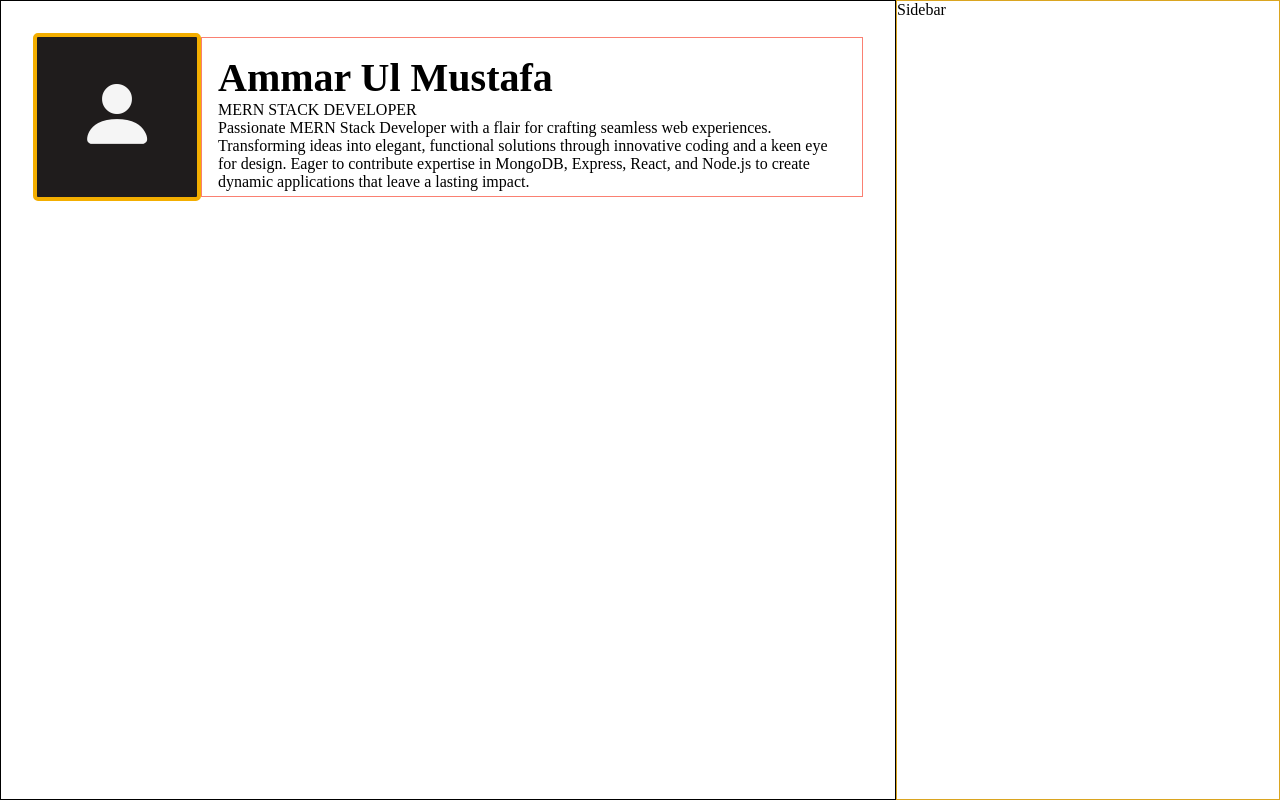
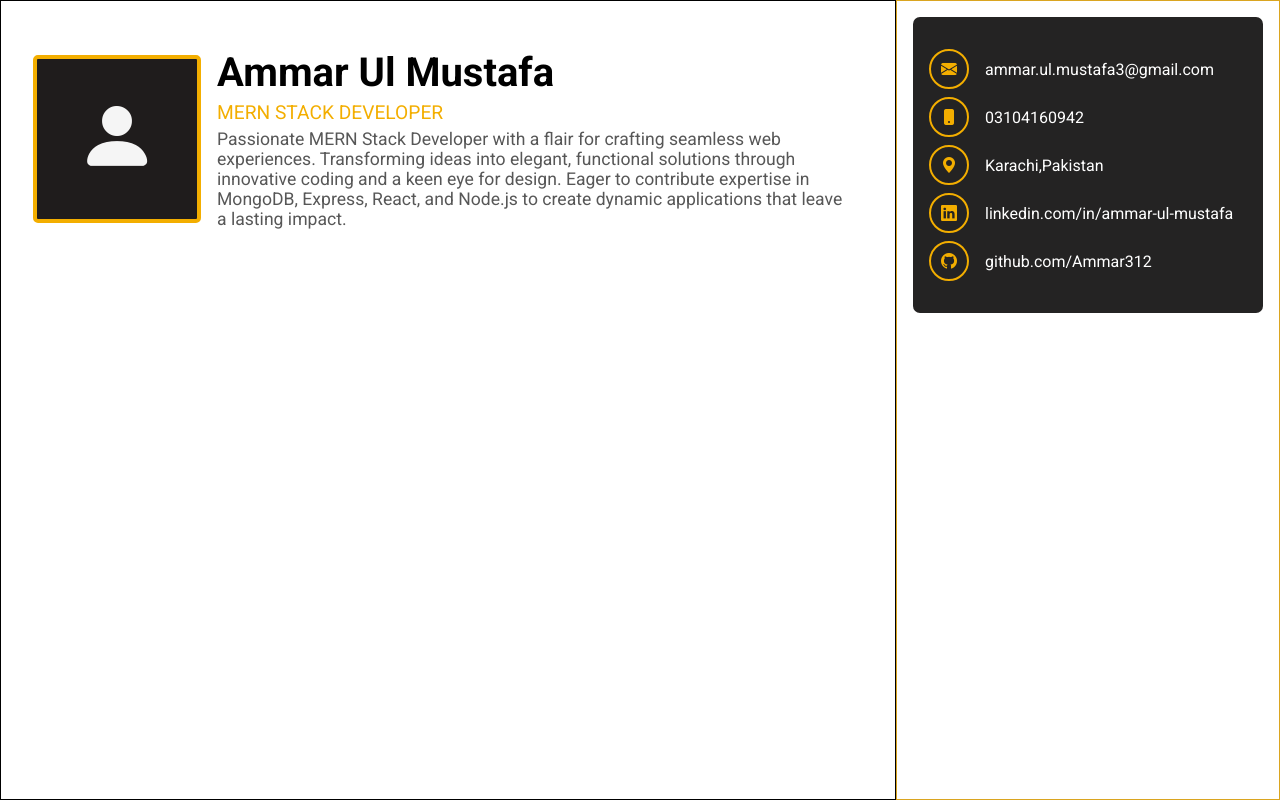
Before and after one commit to Ammar312/cv-react, a React (Vite) app: page / in a window 1280 px wide. Built offline with nearby package versions, Linux system fonts and the light colour scheme.

Commit message:
upper side done

```diff
--- a/src/App.css
+++ b/src/App.css
@@ -1,7 +1,10 @@
+@import url("https://fonts.googleapis.com/css2?family=Roboto:wght@300;400;500;700&display=swap");
+
 * {
   margin: 0;
   padding: 0;
   box-sizing: border-box;
+  font-family: "Roboto", sans-serif;
 }
 body {
   width: 100%;
@@ -28,7 +31,7 @@ body {
   display: flex;
 }
 .main1Div .img span {
-  border: 4px solid rgb(243, 174, 0);
+  border: 4px solid #f3ae00;
   background: rgb(31, 28, 28);
   width: 2em;
   height: 2em;
@@ -41,17 +44,58 @@ body {
   padding: 1em;
 }
 .nameAndTagline {
-  border: 1px solid salmon;
+  /* border: 1px solid salmon; */
   display: flex;
   flex-direction: column;
   /* width: 15em; */
-  height: 10em;
+  height: auto;
   padding: 1em;
+  gap: 0.3em;
 }
 .nameAndTagline h1 {
   font-size: 2.5rem;
 }
+
+.nameAndTagline p {
+  color: #f3ae00;
+  font-size: 1.2rem;
+}
+.nameAndTagline div {
+  color: rgb(87, 87, 87);
+  font-size: 1.1rem;
+}
 .sidebar {
   width: 30%;
   border: 1px solid goldenrod;
+  display: flex;
+  flex-direction: column;
+  align-items: center;
+  padding: 1em;
 }
+.info {
+  width: 100%;
+  border-radius: 7px;
+  display: flex;
+  flex-direction: column;
+  padding: 2em 1em;
+  background: rgb(36, 35, 35);
+  gap: 0.5em;
+}
+.line {
+  display: flex;
+  align-items: center;
+  gap: 1em;
+}
+.line span {
+  width: 2.5em;
+  height: 2.5em;
+  border: 2px solid #f3ae00;
+  border-radius: 50%;
+  display: flex;
+  justify-content: center;
+  align-items: center;
+  color: #f3ae00;
+}
+.line p {
+  color: white;
+}
--- a/src/App.jsx
+++ b/src/App.jsx
@@ -25,7 +25,40 @@ function App() {
             </div>
           </div>
         </section>
-        <section className="sidebar">Sidebar</section>
+        <section className="sidebar">
+          <div className="info">
+            <div className="line">
+              <span>
+                <i className="bi bi-envelope-fill"></i>
+              </span>
+              <p>ammar.ul.mustafa3@gmail.com</p>
+            </div>
+            <div className="line">
+              <span>
+                <i class="bi bi-phone-fill"></i>
+              </span>
+              <p>03104160942</p>
+            </div>
+            <div className="line">
+              <span>
+                <i class="bi bi-geo-alt-fill"></i>
+              </span>
+              <p>Karachi,Pakistan</p>
+            </div>
+            <div className="line">
+              <span>
+                <i class="bi bi-linkedin"></i>
+              </span>
+              <p>linkedin.com/in/ammar-ul-mustafa</p>
+            </div>
+            <div className="line">
+              <span>
+                <i class="bi bi-github"></i>
+              </span>
+              <p>github.com/Ammar312</p>
+            </div>
+          </div>
+        </section>
       </div>
     </>
   );
```
